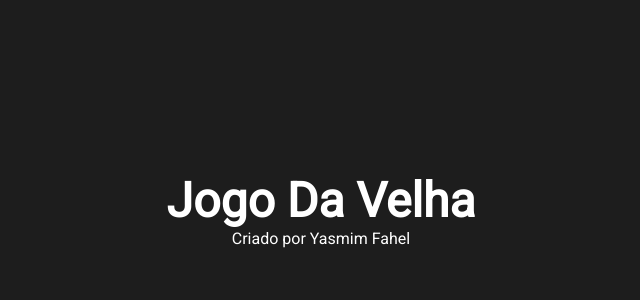
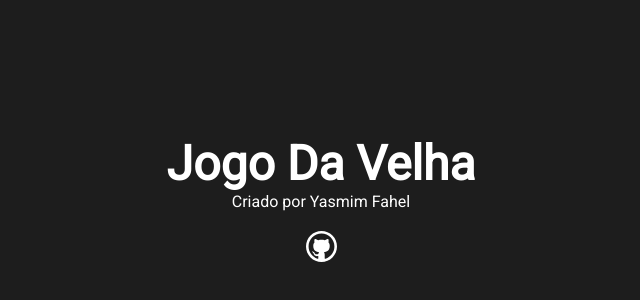
Before and after one commit to YasmimFahel/Jogo-da-velha, a Next.js app: page / in a window 1280 px wide. Shown: the part 190-490 px from the top of the page, without its empty margins (319-959 px from the left). Built offline with nearby package versions, Linux system fonts and the light colour scheme.

Commit message:
Criado Componente de Ìcone

```diff
--- a/src/componentes/header/Header.jsx
+++ b/src/componentes/header/Header.jsx
@@ -1,12 +1,16 @@
 import styles from './Header.module.css'
-import Subtitle from "../subtitle/Subtitle"
-import Title from "../title/Title"
+import Subtitle from '../subtitle/Subtitle'
+import Title from '../title/Title'
+import Icon from '../icon/Icon'
 
 function Header () {
     return(
        <div className={styles.header}>
         <Title>Jogo Da Velha</Title>
         <Subtitle>Criado por Yasmim Fahel</Subtitle>
+        <div className={styles.iconcontent}>
+            <Icon iconName="github" link="https://github.com/YasmimFahel" />
+        </div>
        </div>
     )
 }
--- a/src/componentes/header/Header.module.css
+++ b/src/componentes/header/Header.module.css
@@ -2,3 +2,7 @@
     text-align: center;
     padding: 40px 0;
 }
+
+.iconcontent{
+    margin: 20px 0;
+}
--- /dev/null
+++ b/src/componentes/icon/Icon.jsx
@@ -0,0 +1,13 @@
+function Icon ({iconName, size, link}) {
+    return(
+        <a href={link} target="_blank">
+           <img src={`/icons/${iconName}.svg`} width={size}/>
+        </a>
+    )
+}
+
+Icon.deafaultProps={
+    size: '30px'
+}
+
+export default Icon
```
Also changed, not shown: public/icons/github.svg (added), 1 other file (tests, documents, lock files or other folders).
